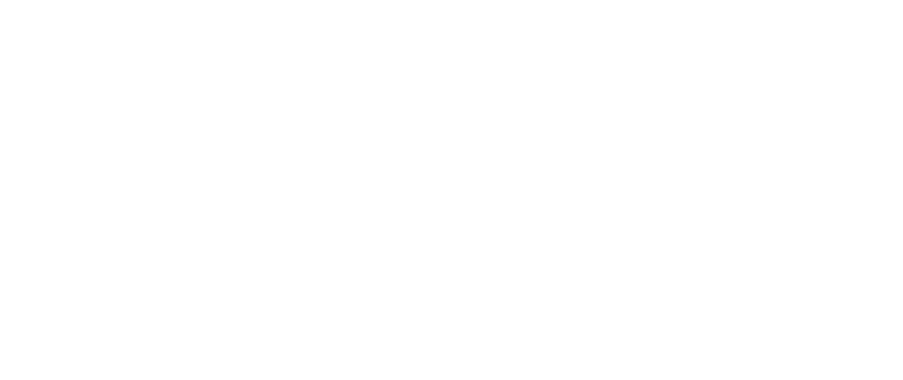
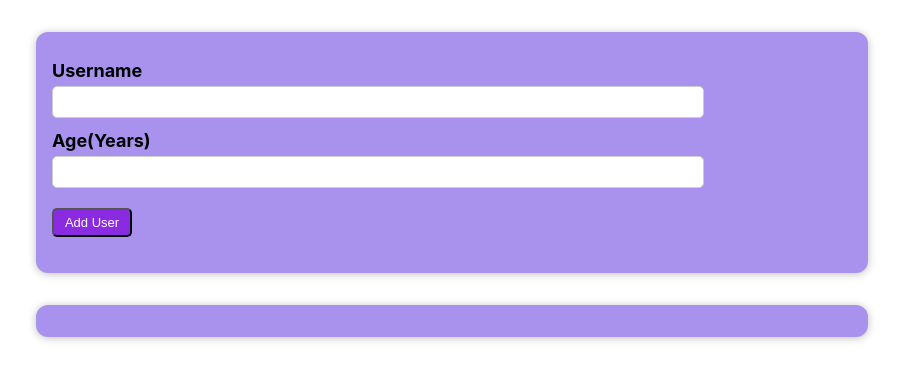
Before and after one commit to diljotrandhawaa/User-Regis_basicReact, a React (Create React App) app: page / in a window 1280 px wide. Shown: the top 380 px of the page, without its empty margins (188-1091 px from the left). Built offline with nearby package versions, Linux system fonts and the light colour scheme.

Commit message:
adds users basically without user validation

```diff
--- a/src/App.css
+++ b/src/App.css
@@ -1,38 +1,5 @@
-.App {
+
+/* .app {
   text-align: center;
-}
 
-.App-logo {
-  height: 40vmin;
-  pointer-events: none;
-}
-
-@media (prefers-reduced-motion: no-preference) {
-  .App-logo {
-    animation: App-logo-spin infinite 20s linear;
-  }
-}
-
-.App-header {
-  background-color: #282c34;
-  min-height: 100vh;
-  display: flex;
-  flex-direction: column;
-  align-items: center;
-  justify-content: center;
-  font-size: calc(10px + 2vmin);
-  color: white;
-}
-
-.App-link {
-  color: #61dafb;
-}
-
-@keyframes App-logo-spin {
-  from {
-    transform: rotate(0deg);
-  }
-  to {
-    transform: rotate(360deg);
-  }
-}
+} */
--- a/src/App.js
+++ b/src/App.js
@@ -1,10 +1,31 @@
-import logo from './logo.svg';
+
+import React, { useState } from 'react';
 import './App.css';
 import UserForm from './Components/UserForm';
+import UsersList from './Components/UsersList';
+
+let init_users = [];
 
 function App() {
+
+  var [users, addUsers] = useState(init_users);
+
+  const userInfoHandler = (enteredUserInfo) => {
+    const userInfo = {
+      // id: (users.length + 1),
+      ...enteredUserInfo
+    };
+    addUsers((prev_users) => {
+      return [...prev_users, userInfo];
+    })
+    console.log(users);
+  }
+
   return (
-    <UserForm></UserForm>
+    <div className='app'>
+      <UserForm sendUserInfo={userInfoHandler}></UserForm>
+      <UsersList users={users} />
+    </div>
   );
 }
 
--- /dev/null
+++ b/src/Components/UI/Button.css
@@ -0,0 +1,5 @@
+.btn {
+    width: 3rem;
+    padding: 10px;
+    text-align: center;
+}
--- a/src/Components/UI/Card.css
+++ b/src/Components/UI/Card.css
@@ -1,9 +1,10 @@
 
 .card {
-    background-color: aqua;
-    border-radius: 8px;
-    color: black;
-    padding: 10px 30px;
-    width: 300px;
-    height: 100px;
+    background-color: #a892ee;
+    padding: 1rem;
+    margin: 2rem auto;
+    width: 50rem;
+    max-width: 95%;
+    border-radius: 12px;
+    box-shadow: 0 1px 8px rgba(0, 0, 0, 0.25);
 }
--- a/src/Components/UI/Card.js
+++ b/src/Components/UI/Card.js
@@ -1,10 +1,9 @@
 import React from 'react';
 import './Card.css';
 
-const Card = () => {
-    return (
-        <div className='card'></div>
-    )
+const Card = (props) => {
+    const classes = 'card ' + props.className;
+    return <div className={classes}>{props.children}</div>
 };
 
 export default Card;
--- /dev/null
+++ b/src/Components/User.css
@@ -0,0 +1,8 @@
+.user-div {
+    width: 47rem;
+    margin: 1rem;
+    padding: 2px 10px;
+    border: 1px solid #000;
+    background-color: aqua;
+    border-radius: 5px;
+}
--- /dev/null
+++ b/src/Components/User.js
@@ -0,0 +1,11 @@
+import React from 'react';
+import './User.css';
+
+const User = (props) => {
+    return <div className='user-div'>
+        <h4>{props.name}</h4>
+        <p>{props.age}</p>
+    </div>
+};
+
+export default User;
--- a/src/Components/UserForm.css
+++ b/src/Components/UserForm.css
@@ -0,0 +1,28 @@
+
+.user-form label {
+    font-size: 18px;
+    font-weight: bold;
+    display: block;
+    margin: 12px 0 5px 0;
+}
+
+.user-form input {
+    width: 40rem;
+    padding: 5px;
+    border: 1px solid #ccc;
+    border-radius: 5px;
+    font-size: 17px;
+}
+
+.user-form button {
+    display: block;
+    width: 5rem;
+    font-size: 13px;
+    padding: 5px 10px;
+    margin: 20px 0;
+    background-color:blueviolet;
+    color: #fff;
+    border-radius: 5px;
+}
+
+/* .user */
--- a/src/Components/UserForm.js
+++ b/src/Components/UserForm.js
@@ -1,9 +1,40 @@
-import React from 'react';
+import React, { useState } from 'react';
 import Card from './UI/Card';
 import './UserForm.css';
 
-const UserForm = () => {
-    <Card className='user-form'></Card>
+const UserForm = (props) => {
+
+    const [userName, setUserName] = useState('');
+    const [userAge, setUserAge] = useState('');
+
+    const nameChangeHandler = (event) => {
+        setUserName(event.target.value);
+    };
+
+    const ageChangeHandler = (event) => {
+        setUserAge(event.target.value)
+    };
+
+    const formSubmitHandler = (event) => {
+        event.preventDefault();
+        const userInfo = {
+            name: userName,
+            age: userAge
+        };
+        props.sendUserInfo(userInfo);
+    };
+
+    return (
+        <Card className='user-form'>
+            <form onSubmit={formSubmitHandler}>
+                <label>Username</label>
+                <input className='name-input' onChange={nameChangeHandler}></input>
+                <label>Age(Years)</label>
+                <input className='age-input' onChange={ageChangeHandler}></input>
+                <button>Add User</button>
+            </form>
+        </Card>
+    )
 };
 
 export default UserForm;
--- /dev/null
+++ b/src/Components/UsersList.js
@@ -0,0 +1,15 @@
+import React from 'react';
+import Card from './UI/Card';
+import User from './User';
+
+import './UsersList.css';
+
+const UsersList = (props) => {
+    return (
+        <Card>
+            { props.users.map((user) => <User name={user.name} age={user.age}/>) }
+        </Card>
+    )
+};
+
+export default UsersList;
```
Also changed, not shown: src/Components/UI/Button.js (added, +8 -0 lines), src/Components/UsersList.css (added).
